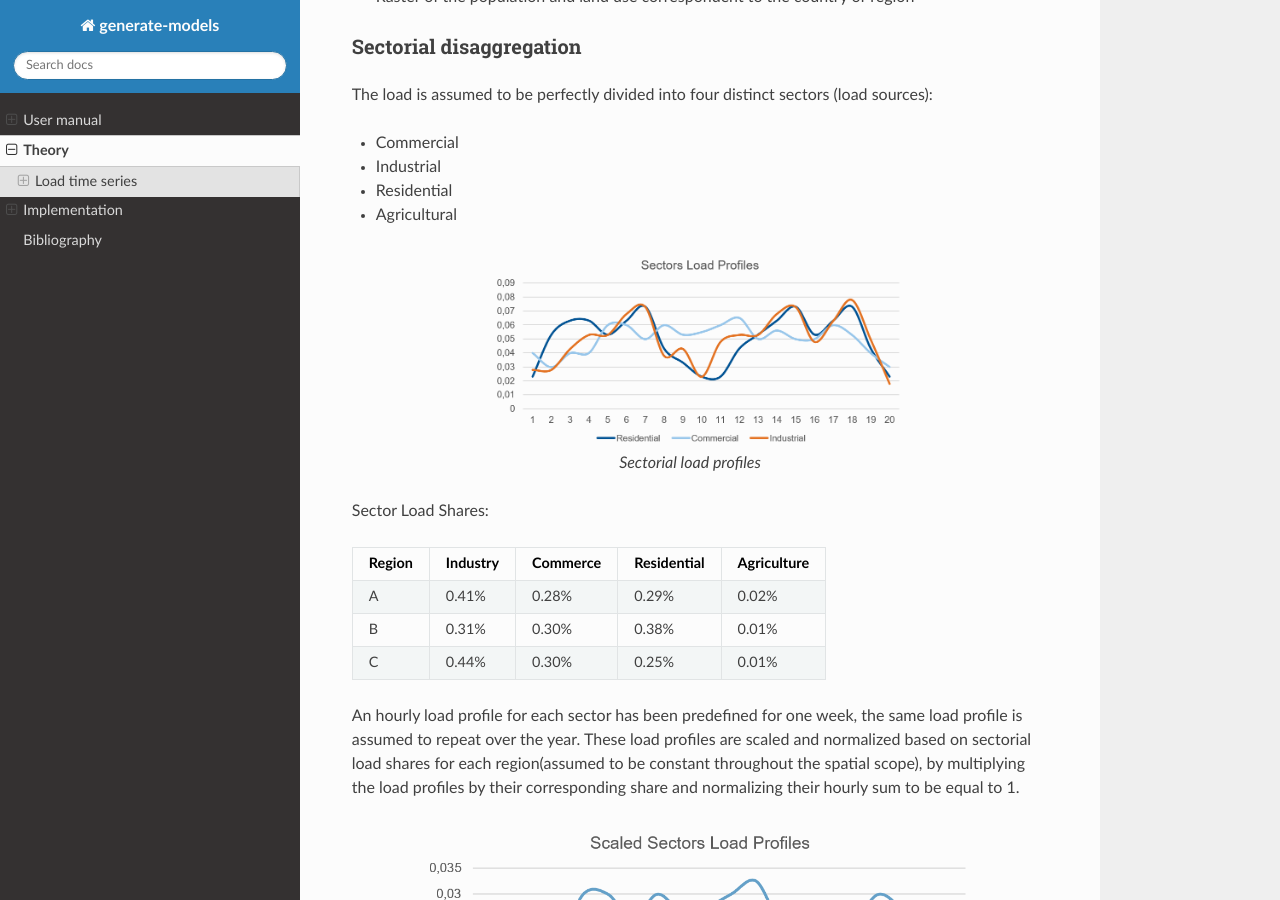
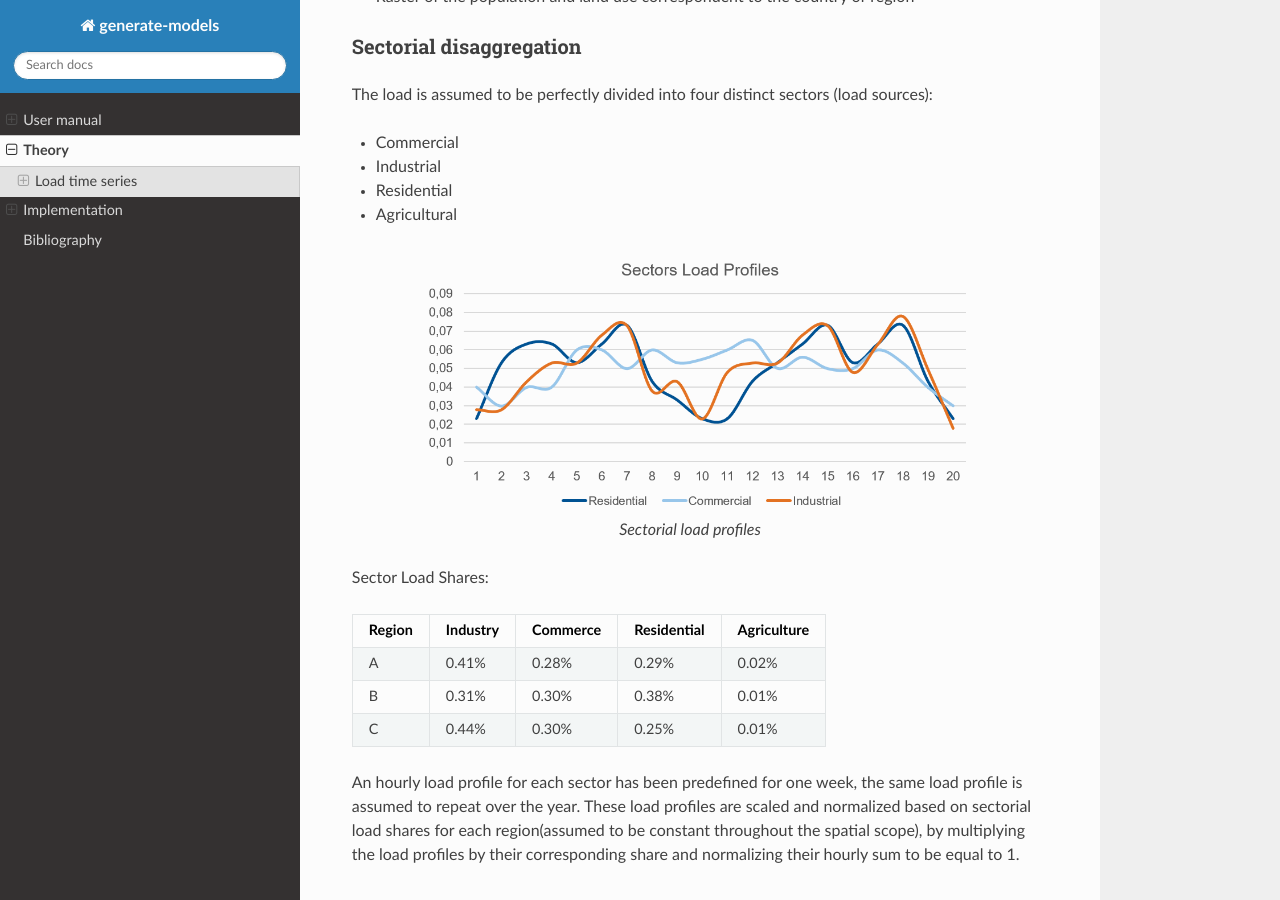
Before and after one commit to tum-ens/pyPRIMA, a Sphinx documentation site: the page built from doc/theory.rst, in a window 1280 px wide and 900 px high, scrolled down 757 px. Built offline with Sphinx 7.4.7 and the Read the Docs theme 2.0.0, drawn with Linux system fonts in a browser that asks for light colours.

Commit message:
Update theory.rst

```diff
--- a/doc/theory.rst
+++ b/doc/theory.rst
@@ -42,7 +42,7 @@ The load is assumed to be perfectly divided into four distinct sectors (load sou
 * Agricultural
 
 .. figure:: img/sector_load_profiles.png
-   :width: 60%
+   :width: 80%
    :align: center
    :alt: Sectorial load profiles
 
```
